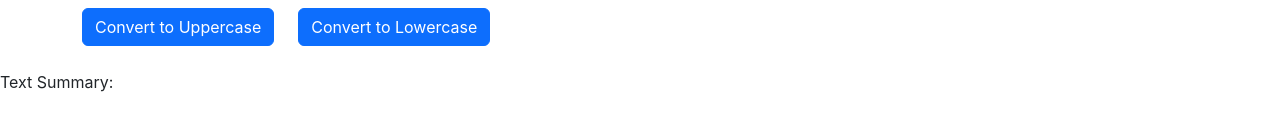
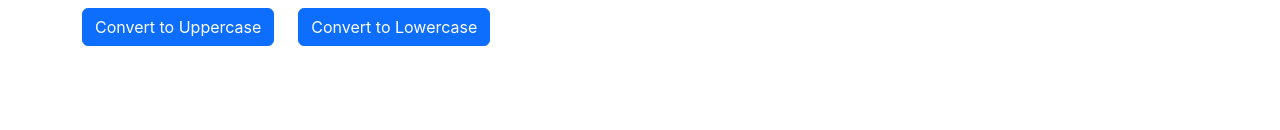
Before and after one commit to TauqeerAhmad5201/react-textutils, a React (Create React App) app: page / in a window 1280 px wide. Shown: the part 428-558 px from the top of the page. Built offline with nearby package versions, Linux system fonts and the light colour scheme.

Commit message:
removed WordCount.js

```diff
--- a/src/App.js
+++ b/src/App.js
@@ -2,7 +2,6 @@ import './App.css';
 import Navbar from './components/Navbar';
 import PropTypes from 'prop-types';
 import Textbox from './components/Textbox';
-import WordCount from './components/WordCount'
 
 // let name = "Tauqeer Ahmad";
 // let lang = {
@@ -17,7 +16,6 @@ function App() {
       <div className="container">
         <Textbox heading="Enter the text to analyse" />
       </div>
-      <WordCount></WordCount>
 
     </>
   );
```
